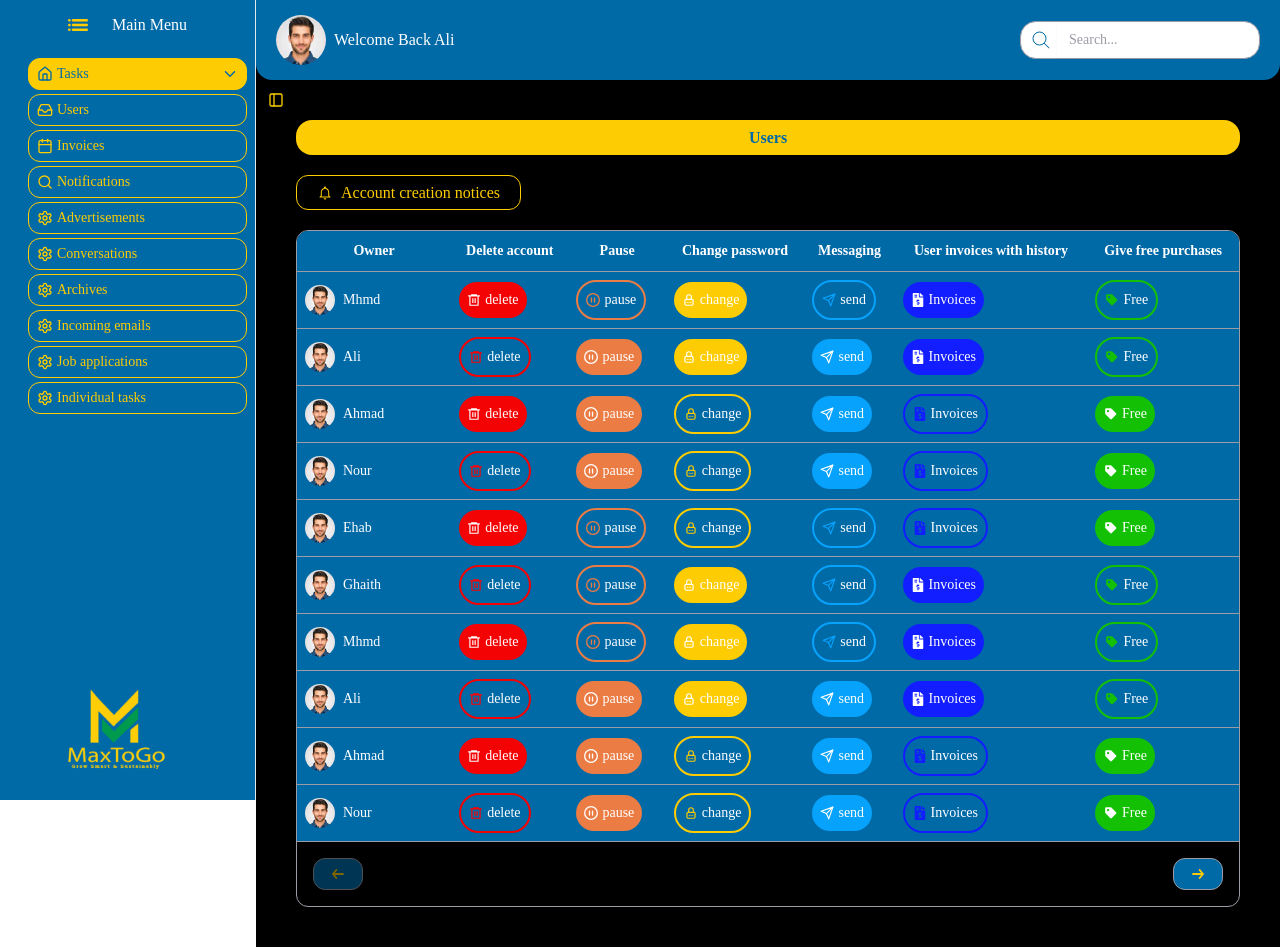
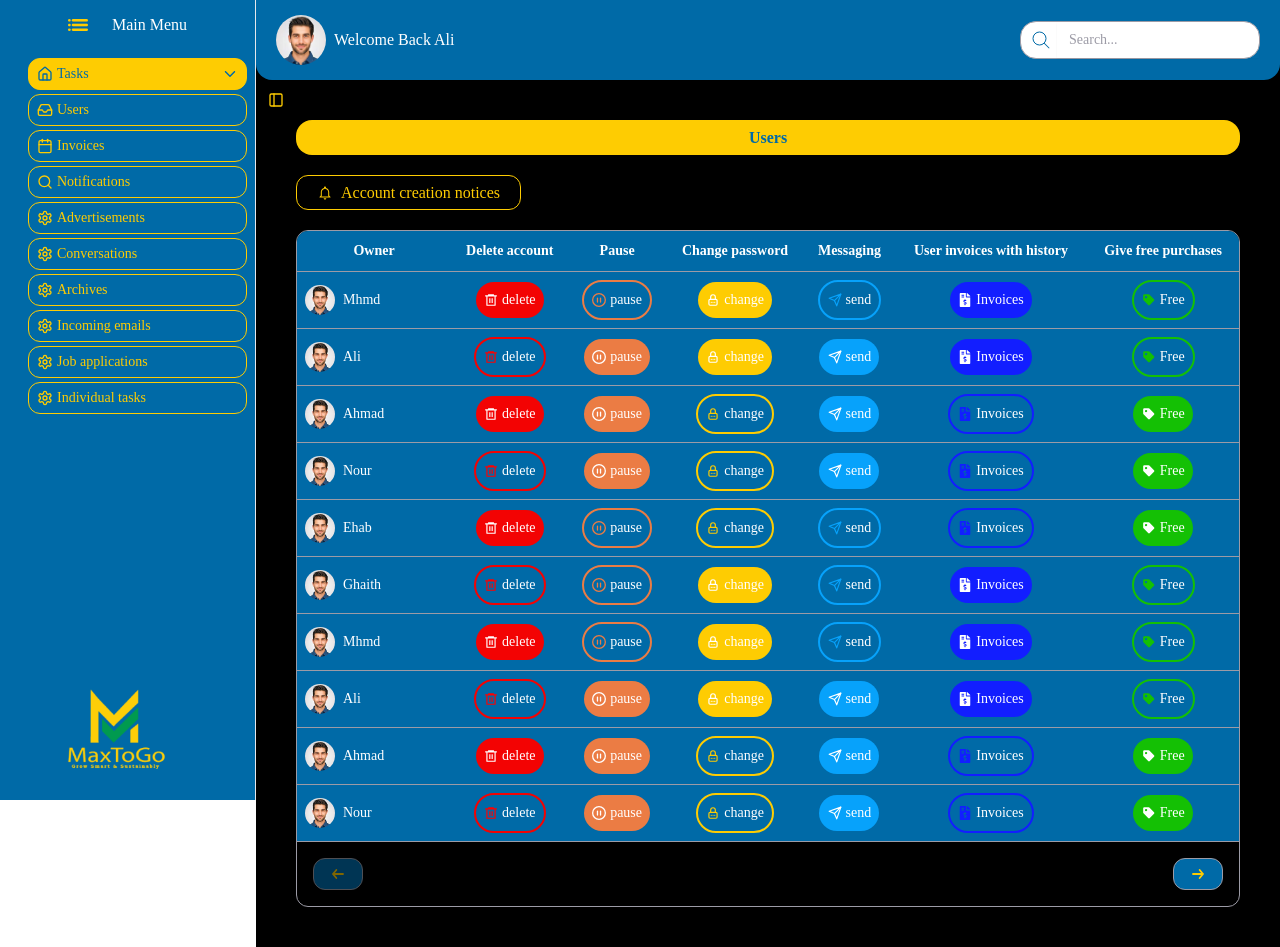
Before and after one commit to yasmineNjr/max-to-go-app, a Next.js app: page /users in a window 1280 px wide. Built offline with nearby package versions, Linux system fonts and the light colour scheme.

Commit message:
create notices page

```diff
--- /dev/null
+++ b/app/users/create-notices/page.jsx
@@ -0,0 +1,18 @@
+import styles from '@/app/styles'
+import NotificationItem from '@/components/NotificationItem'
+import { notifications } from '@/constants'
+import React from 'react'
+
+const CreateNoticesPage = () => {
+  return (
+    <div className={`${styles.mainSection}`}>
+      {
+        notifications.map((noti) => (
+          <NotificationItem img={noti.img} name={noti.name} text={noti.text} date={noti.date} isCommand={true}/>
+        ))
+      }
+    </div>
+  )
+}
+
+export default CreateNoticesPage
--- a/app/users/page.jsx
+++ b/app/users/page.jsx
@@ -1,3 +1,5 @@
+'use client'
+
 import Title from '@/components/Title'
 import React from 'react'
 import styles from '../styles'
@@ -6,15 +8,23 @@ import { IoMdNotificationsOutline } from "react-icons/io";
 import { DataTable } from '@/components/table/DataTable';
 import { columns } from '@/components/table/columns';
 import { getUserData } from '@/constants';
+import { useRouter } from 'next/navigation';
 
 const Users = async() => {
 
+  const router = useRouter()
   const data = await getUserData();
+
+  const createNoticesHandler = () => {
+    router.push('/users/create-notices')
+  }
 
   return (
     <div className={`${styles.mainSection}`}>
       <Title text='Users'/>
-      <Command icon={<IoMdNotificationsOutline color='#FECC02'/>} text='Account creation notices'/>
+      <Command  icon={<IoMdNotificationsOutline color='#FECC02'/>}
+                text='Account creation notices'
+                onClickHandler={createNoticesHandler}/>
       <DataTable data={data} columns={columns}/>
     </div>
   )
--- a/components/Badge.jsx
+++ b/components/Badge.jsx
@@ -4,7 +4,7 @@ import { RiDeleteBin6Line } from "react-icons/ri";
 const Badge = ({ icon, text, style }) => {
 
   return (
-    <div className={`min-w-[60px] flex justify-center text-center flex w-fit items-center gap-1 rounded-full px-2 py-2 ${style}`} >
+    <div className={`min-w-[60px] flex justify-center text-center w-fit items-center gap-1 rounded-full px-2 py-2 ${style}`} >
         {icon}
         <p className='text-textDefault font-light'>
             {text}
--- a/components/Button.jsx
+++ b/components/Button.jsx
@@ -7,11 +7,6 @@ const Button = ({ styles, title, onClickHandler, icon }) => (
         {icon}
         <h2>{title}</h2>
     </div>
-    // <button
-    //   type="button"
-    // >
-    //
-    // </button>
 );
 
 export default Button
--- /dev/null
+++ b/components/CommandButton.jsx
@@ -0,0 +1,12 @@
+const CommandButton = ({ styles, title, onClickHandler, icon }) => (
+
+    <div
+      className={` flex flex-row items-center justify-center gap-2 py-4 px-6 h-[25px] w-fit bg-black font-bold text-[14px] text-secondaryColor border border-secondaryColor outline-none ${styles} rounded-xl `}
+      onClick={onClickHandler}
+    >
+        {icon}
+        <h2>{title}</h2>
+    </div>
+);
+
+export default CommandButton
--- a/components/NotificationItem.jsx
+++ b/components/NotificationItem.jsx
@@ -1,9 +1,11 @@
 import Image from 'next/image'
 import React from 'react'
+import CommandButton from './CommandButton'
 
-const NotificationItem = ({ img, name, text, date}) => {
+const NotificationItem = ({ img, name, text, date, isCommand}) => {
   return (
-    <div key={name} className='flex flex-row items-center p-3 w-full border-b-2 border-textDefault'>
+    <div className='border-b-2 border-textDefault w-full'>
+      <div key={name} className='flex flex-row items-center p-3 w-full '>
           <Image src={img} alt='user' className='h-[75px] w-[75px] lg:h-[60px] lg:w-[60px] rounded-full'/>
           <div className='flex flex-col ml-5'>
             <div className='flex flex-col lg:flex-row p-1'>
@@ -13,6 +15,15 @@ const NotificationItem = ({ img, name, text, date}) => {
             <p className='font-normal text-textPrimary'>{date}</p>
           </div>
       </div>
+      {
+        isCommand &&
+        <div className='flex items-center flex-wrap justifiy-center gap-3 my-3 w-full'>
+          <CommandButton title='Delete' />
+          <CommandButton title='Consent' />
+          <CommandButton title='Email Correspondence' />
+      </div>
+      }
+   </div>
   )
 }
 
--- a/components/table/columns.jsx
+++ b/components/table/columns.jsx
@@ -15,7 +15,7 @@ export const columns = [
     {
       accessorKey: "owner",
       header: "Owner",
-      cell: ({ row }) => <div className="flex flex-row items-center justify-between gap-2 min-w-[120px]  ">
+      cell: ({ row }) => <div className="flex flex-row items-center justify-between gap-2 min-w-[120px] ">
             <Image src={user} alt='user' className='h-[30px] w-[30px] rounded-full'/>
             <p className="w-full text-left text-textDefault font-light">{row.original.owner}</p>
         </div>,
@@ -25,9 +25,11 @@ export const columns = [
         header: "Delete account",
         cell: ({ row }) => {
             return (
+              <div className="flex items-center justify-center">
                 <Badge  text='delete'
                       icon={<RiDeleteBin6Line color={row.original.delete === true ? 'white' : 'red'}/>}
                       style={row.original.delete === true ? 'bg-red boreder-2 border-red' : 'bg-transparent border-2 border-red'} />
+              </div>
             );
           },
     },
@@ -36,9 +38,11 @@ export const columns = [
       header: "Pause",
       cell: ({ row }) => {
         return (
+          <div className="flex items-center justify-center">
             <Badge  text='pause'
                   icon={<FaRegCirclePause color={row.original.pause === true ? 'white' : '#EB7C44'}/>}
                   style={row.original.pause === true ? 'bg-orange boreder-2 border-orange' : 'bg-transparent border-2 border-orange'} />
+          </div>
         );
       },
     },
@@ -47,9 +51,11 @@ export const columns = [
         header: "Change password",
         cell: ({ row }) => {
             return (
+              <div className="flex items-center justify-center">
                 <Badge  text='change'
                       icon={<TbLockPassword color={row.original.password === true ? 'white' : '#FECC02'}/>}
                       style={row.original.password === true ? 'bg-secondaryColor boreder-2 border-secondaryColor' : 'bg-transparent border-2 border-secondaryColor'} />
+              </div>
             );
           },
     },
@@ -58,9 +64,11 @@ export const columns = [
         header: "Messaging",
         cell: ({ row }) => {
             return (
+              <div className="flex items-center justify-center">
                 <Badge  text='send'
                       icon={<FiSend color={row.original.messaging === true ? 'white' : '#07A2FB'}/>}
                       style={row.original.messaging === true ? 'bg-blue-200 boreder-2 border-blue-200' : 'bg-transparent border-2 border-blue-200'} />
+              </div>
             );
           },
     },
@@ -69,9 +77,11 @@ export const columns = [
         header: "User invoices with history",
         cell: ({ row }) => {
             return (
+              <div className="flex items-center justify-center">
                 <Badge  text='Invoices'
                       icon={<FaFileInvoiceDollar color={row.original.invoices === true ? 'white' : '#121EFF'}/>}
                       style={row.original.invoices === true ? 'bg-blue-600 boreder-2 border-blue-600' : 'bg-transparent border-2 border-blue-600'} />
+              </div>
             );
           },
     },
@@ -80,9 +90,11 @@ export const columns = [
         header: "Give free purchases",
         cell: ({ row }) => {
             return (
+              <div className="flex items-center justify-center">
                 <Badge  text='Free'
                       icon={<BiSolidPurchaseTag color={row.original.purchases === true ? 'white' : '#14C004'}/>}
                       style={row.original.purchases === true ? 'bg-green boreder-2 border-green' : 'bg-transparent border-2 border-green'} />
+              </div>
             );
           },
     },
```
Lines whose indentation alone changed are shown as unchanged.
